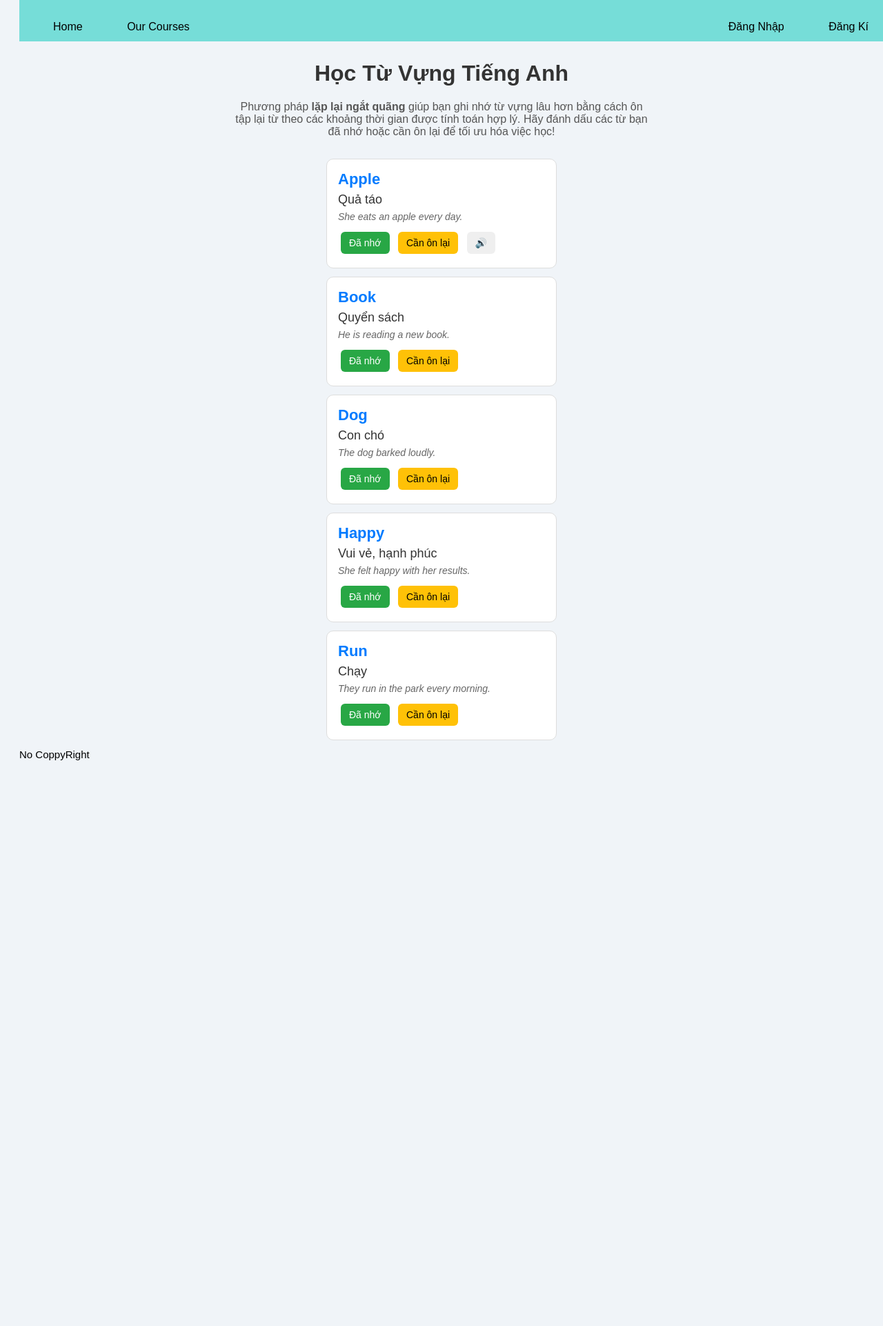
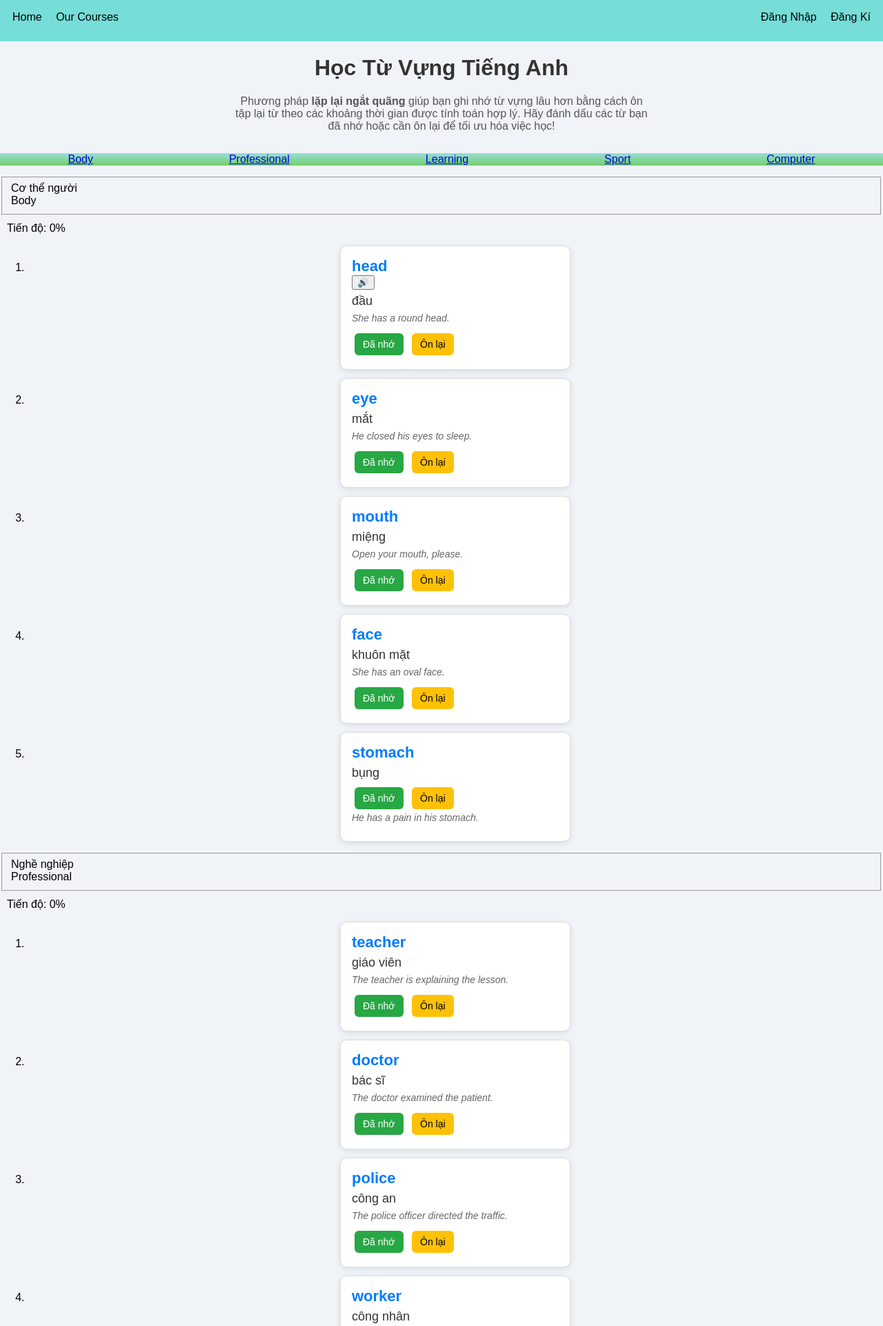
Before and after one commit to boybg98/demo-web-nckh, a PHP site: page / in a window 1280 px wide. Shown: the top 1922 px of the page at 69% size. Before the commit the page ends 1102 px from the top, so only its background shows below. Run offline with PHP 8.4, Linux system fonts and the light colour scheme.

Commit message:
update new

```diff
--- a/index.html
+++ b/index.html
@@ -2,16 +2,17 @@
 <html lang="vi">
 <head>
   <link rel="stylesheet" href="main.css">
+  <script src="main.js" defer></script>
   <meta charset="UTF-8">
   <title>Học từ vựng - Theo phương pháp lặp lại ngắt quãng</title>
 </head>
 <body>
   <div class="nav">
-    <ul class="nav-id1">
+    <ul class="nav-id">
       <li class="nav-id2">Home</li>
       <li class="nav-id2">Our Courses</li>
     </ul>
-    <ul class="nav-id1">
+    <ul class="nav-id">
       <li class="nav-id2">Đăng Nhập</li>
       <li class="nav-id2">Đăng Kí</li>
     </ul>
@@ -21,57 +22,389 @@
     Phương pháp <B>lặp lại ngắt quãng</B> giúp bạn ghi nhớ từ vựng lâu hơn bằng cách ôn tập lại từ theo các khoảng thời gian được tính toán hợp lý.
     Hãy đánh dấu các từ bạn đã nhớ hoặc cần ôn lại để tối ưu hóa việc học!
   </p>
-
+  <div class="bar">
+    <ul>
+        <li class="bar-id"><a href="#body">Body</a></li>
+        <li class="bar-id"><a href="#professional">Professional</a></li>
+        <li class="bar-id"><a href="#learning">Learning</a></li>
+        <li class="bar-id"><a href="#sport">Sport</a></li>
+        <li class="bar-id"><a href="#computer">Computer</a></li>
+      </ul>
+  </div>
+  <section id="body">
+  <fieldset>
+    <div>Cơ thể người<br>Body</div>
+  </fieldset>
+   <div class="progress" id="progress-body">Tiến độ: 0%</div>
+  <ol>
+    <li>
+      <div class="flashcard-container">
         <div class="flashcard">
-    <div class="word">Apple</div>
-    <div class="meaning">Quả táo</div>
-    <div class="example">She eats an apple every day.</div>
-    <div class="button-group">
-      <button class="btn-remember">Đã nhớ</button>
-      <button class="btn-review">Cần ôn lại</button>
-      <button onclick="speakWord('apple')">🔊</button>
+          <div class="word">head</div>
+          <button onclick="speakWord('head')">🔊</button>
+          <div class="meaning">đầu</div>
+          <div class="example">She has a round head.</div>
+          <span class="button-group">
+             <button class="btn-remember" data-section="body">Đã nhớ</button>
+             <button class="btn-review" data-section="body">Ôn lại</button>
+          </span>
         </div>
       </div>
-
+    <li>
+      <div class="flashcard-container">
         <div class="flashcard">
-    <div class="word">Book</div>
-    <div class="meaning">Quyển sách</div>
-    <div class="example">He is reading a new book.</div>
-    <div class="button-group">
-      <button class="btn-remember">Đã nhớ</button>
-      <button class="btn-review">Cần ôn lại</button>
+          <div class="word">eye</div>
+          <div class="meaning">mắt</div>
+          <div class="example"><em>He closed his eyes to sleep.</em></div>
+          <span class="button-group">
+             <button class="btn-remember" data-section="body">Đã nhớ</button>
+             <button class="btn-review" data-section="body">Ôn lại</button>
+          </span>
         </div>
       </div>
-
+    </li>
+    <li>
+      <div class="flashcard-container">
         <div class="flashcard">
-    <div class="word">Dog</div>
-    <div class="meaning">Con chó</div>
-    <div class="example">The dog barked loudly.</div>
-    <div class="button-group">
-      <button class="btn-remember">Đã nhớ</button>
-      <button class="btn-review">Cần ôn lại</button>
+          <div class="word">mouth</div>
+          <div class="meaning">miệng</div>
+          <div class="example"><em>Open your mouth, please.</em></div>
+          <span class="button-group">
+             <button class="btn-remember" data-section="body">Đã nhớ</button>
+             <button class="btn-review" data-section="body">Ôn lại</button>
+          </span>
         </div>
       </div>
-
+    </li>
+    <li>
+      <div class="flashcard-container">
         <div class="flashcard">
-    <div class="word">Happy</div>
-    <div class="meaning">Vui vẻ, hạnh phúc</div>
-    <div class="example">She felt happy with her results.</div>
-    <div class="button-group">
-      <button class="btn-remember">Đã nhớ</button>
-      <button class="btn-review">Cần ôn lại</button>
+          <div class="word">face</div>
+          <div class="meaning">khuôn mặt</div>
+          <div class="example"><em>She has an oval face.</em></div>
+          <span class="button-group">
+             <button class="btn-remember" data-section="body">Đã nhớ</button>
+             <button class="btn-review" data-section="body">Ôn lại</button>
+          </span>
         </div>
       </div>
-
+    </li>
+    <li>
+      <div class="flashcard-container">
         <div class="flashcard">
-    <div class="word">Run</div>
-    <div class="meaning">Chạy</div>
-    <div class="example">They run in the park every morning.</div>
-    <div class="button-group">
-      <button class="btn-remember">Đã nhớ</button>
-      <button class="btn-review">Cần ôn lại</button>
+          <div class="word">stomach</div>
+          <div class="meaning">bụng</div>
+          <span class="button-group">
+             <button class="btn-remember" data-section="body">Đã nhớ</button>
+             <button class="btn-review" data-section="body">Ôn lại</button>
+          </span>
+          <div class="example"><em>He has a pain in his stomach.</em></div>
         </div>
       </div>
+    </li>
+  </ol>
+
+</section>
+<section id="professional">
+  <fieldset>
+    <div>Nghề nghiệp<br>Professional</div>
+  </fieldset>
+  <div class="progress" id="progress-professional">Tiến độ: 0%</div>
+  <ol>
+    <li>
+      <div class="flashcard-container">
+        <div class="flashcard">
+          <div class="word">teacher</div>
+          <div class="meaning">giáo viên</div>
+          <div class="example"><em>The teacher is explaining the lesson.</em></div>
+          <span class="button-group">
+             <button class="btn-remember" data-section="professional">Đã nhớ</button>
+             <button class="btn-review" data-section="professional">Ôn lại</button>
+          </span>
+        </div>
+      </div>
+    </li>
+    <li>
+      <div class="flashcard-container">
+        <div class="flashcard">
+          <div class="word">doctor</div>
+          <div class="meaning">bác sĩ</div>
+          <div class="example"><em>The doctor examined the patient.</em></div>
+          <span class="button-group">
+             <button class="btn-remember" data-section="professional">Đã nhớ</button>
+             <button class="btn-review" data-section="professional">Ôn lại</button>
+          </span>
+        </div>
+      </div>
+    </li>
+    <li>
+      <div class="flashcard-container">
+        <div class="flashcard">
+          <div class="word">police</div>
+          <div class="meaning">công an</div>
+          <div class="example"><em>The police officer directed the traffic.</em></div>
+          <span class="button-group">
+             <button class="btn-remember" data-section="professional">Đã nhớ</button>
+             <button class="btn-review" data-section="professional">Ôn lại</button>
+          </span>
+        </div>
+      </div>
+    </li>
+    <li>
+      <div class="flashcard-container">
+        <div class="flashcard">
+          <div class="word">worker</div>
+          <div class="meaning">công nhân</div>
+          <div class="example"><em>The worker is building a house.</em></div>
+          <span class="button-group">
+             <button class="btn-remember" data-section="professional">Đã nhớ</button>
+             <button class="btn-review" data-section="professional">Ôn lại</button>
+          </span>
+        </div>
+      </div>
+    </li>
+    <li>
+      <div class="flashcard-container">
+        <div class="flashcard">
+          <div class="word">driver</div>
+          <div class="meaning">tài xế</div>
+          <div class="example"><em>The driver stopped the car at the red light.</em></div>
+          <span class="button-group">
+             <button class="btn-remember" data-section="professional">Đã nhớ</button>
+             <button class="btn-review" data-section="professional">Ôn lại</button>
+          </span>
+        </div>
+      </div>
+    </li>
+  </ol>
+</section>
+<section id="learning">
+  <fieldset>
+    <div>Học tập<br>Learning</div>
+  </fieldset>
+  <div class="progress" id="progress-learning">Tiến độ: 0%</div>
+  <ol>
+    <li>
+      <div class="flashcard-container">
+        <div class="flashcard">
+          <div class="word">study</div>
+          <div class="meaning">học</div>
+          <div class="example"><em>Students study every year</em></div>
+          <span class="button-group">
+             <button class="btn-remember" data-section="learning">Đã nhớ</button>
+             <button class="btn-review" data-section="learning">Ôn lại</button>
+          </span>
+        </div>
+      </div>
+    </li>
+    <li>
+      <div class="flashcard-container">
+        <div class="flashcard">
+          <div class="word">comment</div>
+          <div class="meaning">bình luận chú thích</div>
+          <div class="example"><em>I don't want any comments on my new haircut, thank you!.</em></div>
+          <span class="button-group">
+             <button class="btn-remember" data-section="learning">Đã nhớ</button>
+             <button class="btn-review" data-section="learning">Ôn lại</button>
+          </span>
+        </div>
+      </div>
+    </li>
+    <li>
+      <div class="flashcard-container">
+        <div class="flashcard">
+          <div class="word">train</div>
+          <div class="meaning">đào tạo</div>
+          <div class="example"><em>teacher trains skillfull for pupil in the class every lessons</em></div>
+          <span class="button-group">
+             <button class="btn-remember" data-section="learning">Đã nhớ</button>
+             <button class="btn-review" data-section="learning">Ôn lại</button>
+          </span>
+        </div>
+      </div>
+    </li>
+    <li>
+      <div class="flashcard-container">
+        <div class="flashcard">
+          <div class="word">copy</div>
+          <div class="meaning">ghi chép</div>
+          <div class="example"><em>They copy the questions from teacher.</em></div>
+          <span class="button-group">
+             <button class="btn-remember" data-section="learning">Đã nhớ</button>
+             <button class="btn-review" data-section="learning">Ôn lại</button>
+          </span>
+        </div>
+      </div>
+    </li>
+
+    <li>
+      <div class="flashcard-container">
+        <div class="flashcard">
+          <div class="word">read</div>
+          <div class="meaning">đọc</div>
+          <div class="example"><em>She reads book everyday.</em></div>
+          <span class="button-group">
+             <button class="btn-remember" data-section="learning">Đã nhớ</button>
+             <button class="btn-review" data-section="learning">Ôn lại</button>
+          </span>
+        </div>
+      </div>
+    </li>
+  </ol>
+</section>
+<section id="sport">
+  <fieldset>
+    <div>Thể thao<br>Sport</div>
+  </fieldset>
+   <div class="progress" id="progress-sport">Tiến độ: 0%</div>
+   <ol>
+    <li>
+      <div class="flashcard-container">
+        <div class="flashcard">
+          <div class="word">athletics</div>
+          <div class="meaning">điền kinh</div>
+          <div class="example"><em>Athletics is a very popular sport at our school.
+</em></div>
+<span class="button-group">
+             <button class="btn-remember" data-section="sport">Đã nhớ</button>
+             <button class="btn-review" data-section="sport">Ôn lại</button>
+          </span>
+        </div>
+      </div>
+    </li>
+    <li>
+      <div class="flashcard-container">
+        <div class="flashcard">
+          <div class="word">championship</div>
+          <div class="meaning">giải quán quân</div>
+          <div class="example"><em>The team is training hard for the national championship.
+</em></div>
+        <span class="button-group">
+             <button class="btn-remember" data-section="sport">Đã nhớ</button>
+             <button class="btn-review" data-section="sport">Ôn lại</button>
+          </span>
+</div>
+      </div>
+    </li>
+    <li>
+      <div class="flashcard-container">
+        <div class="flashcard">
+          <div class="word">semi-final</div>
+          <div class="meaning">vòng bán kết</div>
+          <div class="example"><em>She made it to the semi-final but didn't advance to the championship.
+</em></div>
+<span class="button-group">
+             <button class="btn-remember" data-section="sport">Đã nhớ</button>
+             <button class="btn-review" data-section="sport">Ôn lại</button>
+          </span>
+        </div>
+      </div>
+    </li>
+    <li>
+      <div class="flashcard-container">
+        <div class="flashcard">
+          <div class="word">gold-medal</div>
+          <div class="meaning">Huy chương vàng</div>
+          <div class="example"><em>He hopes to win a gold medal at the Olympic Games.
+</em></div>
+        <span class="button-group">
+             <button class="btn-remember" data-section="sport">Đã nhớ</button>
+             <button class="btn-review" data-section="sport">Ôn lại</button>
+          </span>
+</div>
+      </div>
+    </li>
+    <li>
+      <div class="flashcard-container">
+        <div class="flashcard">
+          <div class="word">contest</div>
+          <div class="meaning">cuộc thi đấu</div>
+          <div class="example"><em>There will be a singing contest next week.
+.</em></div>
+        <span class="button-group">
+             <button class="btn-remember" data-section="sport">Đã nhớ</button>
+             <button class="btn-review" data-section="sport">Ôn lại</button>
+          </span>
+</div>
+      </div>
+    </li>
+  </ol>
+</section>
+<section id="computer">
+  <fieldset>
+    <div>Máy tính<br>Computer</div>
+  </fieldset>
+   <div class="progress" id="progress-computer">Tiến độ: 0%</div>
+  <ol>
+    <li>
+      <div class="flashcard-container">
+        <div class="flashcard">
+          <div class="word">keyboard</div>
+          <div class="meaning">bàn phím</div>
+          <div class="example"><em>This keyboard is black.</em></div>
+          <span class="button-group">
+             <button class="btn-remember" data-section="computer">Đã nhớ</button>
+             <button class="btn-review" data-section="computer">Ôn lại</button>
+          </span>
+        </div>
+      </div>
+    </li>
+    <li>
+      <div class="flashcard-container">
+        <div class="flashcard">
+          <div class="word">compiler</div>
+          <div class="meaning">bộ biên dịch</div>
+          <div class="example"><em>The compiler translates the human-readable source code into machine code that the computer can understand..</em></div>
+          <span class="button-group">
+             <button class="btn-remember" data-section="computer">Đã nhớ</button>
+             <button class="btn-review" data-section="computer">Ôn lại</button>
+          </span>
+        </div>
+      </div>
+    </li>
+    <li>
+      <div class="flashcard-container">
+        <div class="flashcard">
+          <div class="word">decoder</div>
+          <div class="meaning">bộ giải mã</div>
+          <div class="example"><em>In cryptography, a decoder is essential for deciphering encrypted messages.</em></div>
+          <span class="button-group">
+             <button class="btn-remember" data-section="computer">Đã nhớ</button>
+             <button class="btn-review" data-section="computer">Ôn lại</button>
+          </span>
+        </div>
+      </div>
+    </li>
+    <li>
+      <div class="flashcard-container">
+        <div class="flashcard">
+          <div class="word">flowchart</div>
+          <div class="meaning">lưu đồ</div>
+          <div class="example"><em>A clear flowchart can help identify potential bottlenecks in a process.
+.</em></div>
+          <span class="button-group">
+             <button class="btn-remember" data-section="computer">Đã nhớ</button>
+             <button class="btn-review" data-section="computer">Ôn lại</button>
+          </span>
+        </div>
+      </div>
+    </li>
+    <li>
+      <div class="flashcard-container">
+        <div class="flashcard">
+          <div class="word">data</div>
+          <div class="meaning">dữ liệu</div>
+          <div class="example">Before making a decision, it's important to look at the available data.
+</div>
+          <span class="button-group">
+             <button class="btn-remember" data-section="computer">Đã nhớ</button>
+             <button class="btn-review" data-section="computer">Ôn lại</button>
+          </span>
+          <div class="example"><em>He has a pain in his stomach.</em></div>
+        </div>
+      </div>
+    </li>
+  </ol>
   <div class="banquyen">No CoppyRight</div>
 </body>
 </html>
--- a/main.css
+++ b/main.css
@@ -1,16 +1,18 @@
 
     body {
       font-family: Arial, sans-serif;
-      padding: 20px;
+      padding: 0;
       background-color: #f0f4f8;
+      margin: 0;
     }
 
     h1 {
       text-align: center;
       color: #333;
+      margin-top: 80px;
     }
 
-    p.intro {
+    .intro {
       max-width: 600px;
       margin: 0 auto 30px;
       font-size: 16px;
@@ -25,6 +27,12 @@
       padding: 16px;
       margin: 12px auto;
       width: 300px;
+      box-shadow: 0 2px 8px rgba(0, 0, 0, 0.1);
+      transition: transform 0.2s ease;
+    }
+    .flashcard:hover {
+      transform: scale(1.03);
+      background-color: #e6f7ff;
     }
 
     .word {
@@ -64,6 +72,10 @@
       background-color: #ffc107;
       color: black;
     }
+    .word-container {
+      display: flex;
+      align-items: center; /* Căn giữa theo chiều dọc */
+    }
     .banquyen {
       color: black;
       font-size: 15px;
@@ -79,6 +91,11 @@
         top: 0;
         display: flex;
         justify-content: space-between;
+        padding-left: 0;
+    }
+    .nav-id{
+      padding-inline-start: 10px;
+      margin-right: 10px;
     }
     .nav-id1{
         padding-left: 0;
@@ -87,10 +104,30 @@
     }
     .nav-id2{
         color: black;
-        margin:  30px;
+        margin: 0 8px 8px;
         display: inline-block;
-
     }
-    h1 {
-        margin-top: 60px
-        }
+    .bar{
+      background-image: linear-gradient(0, #71cf6a, rgb(154, 221, 216));
+      list-style: none;
+      justify-content: center;
+    }
+    .bar-id{
+      display: inline-block;
+      text-decoration: none;
+    }
+    .bar ul{
+      display: flex;
+      justify-content: space-around;
+      list-style: none;
+      padding: 0;
+    }
+    .quiz-button:disabled {
+      background-color: rgba(245, 235, 111, 2);
+      cursor: not-allowed;
+    }
+    .progress{
+      margin-top: 10px;
+      margin-left: 10px;
+      display: flex;
+    }
--- /dev/null
+++ b/main.js
@@ -0,0 +1,95 @@
+const sectionProgress = {
+  body: { remembered: 0, total: 0 },
+  professional: { remembered: 0, total: 0 },
+  learning: { remembered: 0, total: 0 },
+  sport: { remembered: 0, total: 0 },
+  computer: { remembered: 0, total: 0 },
+};
+
+document.querySelectorAll('.flashcard').forEach(card => {
+  const section = card.querySelector('.btn-remember')?.dataset.section;
+  if (section && sectionProgress[section]) {
+    sectionProgress[section].total++;
+  }
+});
+
+document.querySelectorAll('.btn-remember').forEach(button => {
+  button.addEventListener('click', function () {
+    const section = this.dataset.section;
+    if (!this.classList.contains('counted') && sectionProgress[section]) {
+      sectionProgress[section].remembered++;
+      this.classList.add('counted');
+      updateProgress(section);
+    }
+  });
+});
+
+document.querySelectorAll('.btn-review').forEach(button => {
+  button.addEventListener('click', function () {
+    const card = this.closest('.flashcard');
+    const rememberButton = card.querySelector('.btn-remember');
+    const section = rememberButton.dataset.section;
+    if (rememberButton.classList.contains('counted') && sectionProgress[section]) {
+      sectionProgress[section].remembered--;
+      rememberButton.classList.remove('counted');
+      updateProgress(section);
+    }
+  });
+});
+
+function updateProgress(section) {
+  const progress = sectionProgress[section];
+  const percent = Math.round((progress.remembered / progress.total) * 100);
+  const progressElement = document.getElementById(`progress-${section}`);
+  if (progressElement) {
+    progressElement.textContent = `Tiến độ: ${percent}%`;
+  }
+
+  showQuizButton(section, percent);
+
+  if (percent === 100 && !progress.notified) {
+    const goToQuiz = confirm(`🎉 Chúc mừng! Bạn đã hoàn thành phần "${section}". Bạn có thể bắt đầu bài kiểm tra.`);
+    progress.notified = true;
+    if (goToQuiz) {
+    const quizButton = document.getElementById(`quiz-btn-${section}`);
+    if (quizButton) {
+      quizButton.scrollIntoView({ behavior: 'smooth', block: 'center' });
+    }
+  }
+  }
+}
+
+function speakWord(word) {
+  const utterance = new SpeechSynthesisUtterance(word);
+  utterance.lang = 'en-US';
+  speechSynthesis.speak(utterance);
+}
+
+function showQuizButton(section, percent) {
+  let quizButton = document.getElementById(`quiz-btn-${section}`);
+
+  if (!quizButton) {
+    quizButton = document.createElement('button');
+    quizButton.textContent = '📝 Bắt đầu kiểm tra';
+    quizButton.id = `quiz-btn-${section}`;
+    quizButton.className = 'quiz-button';
+    quizButton.style.marginTop = '10px';
+    quizButton.addEventListener('click', function () {
+      if (!quizButton.disabled) {
+        startQuiz(section);
+      }
+    });
+
+    const progressElement = document.getElementById(`progress-${section}`);
+    if (progressElement) {
+      progressElement.insertAdjacentElement('afterend', quizButton);
+    }
+  }
+  quizButton.style.display = percent === 100 ? 'inline-block' : 'none';
+  quizButton.disabled = percent < 100;
+  quizButton.title = percent < 100 ? 'Cần hoàn thành 100% để mở bài kiểm tra' : '';
+}
+
+function startQuiz(section) {
+  alert(`🔍 Bắt đầu bài kiểm tra cho phần: ${section}`);
+}
```
Lines whose indentation alone changed are shown as unchanged.
